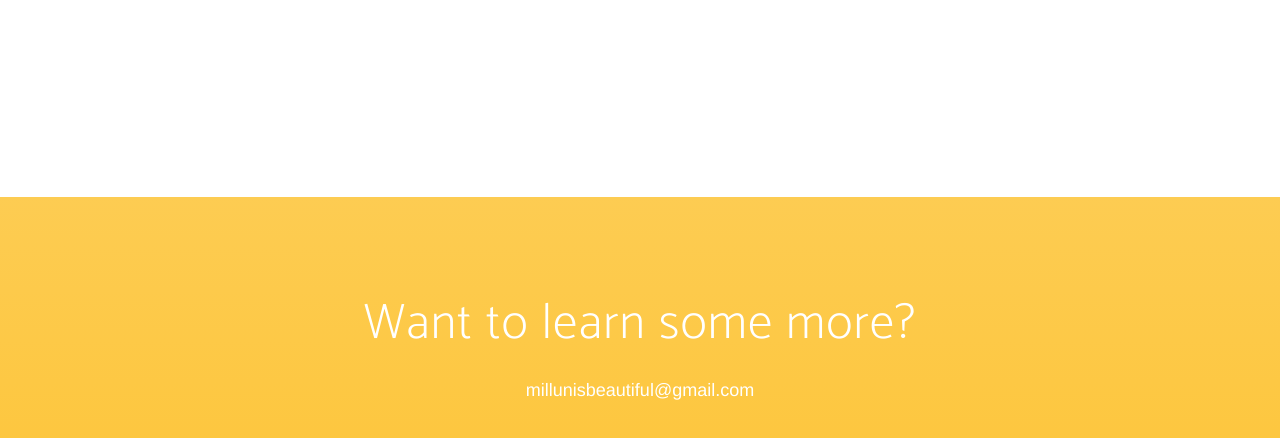
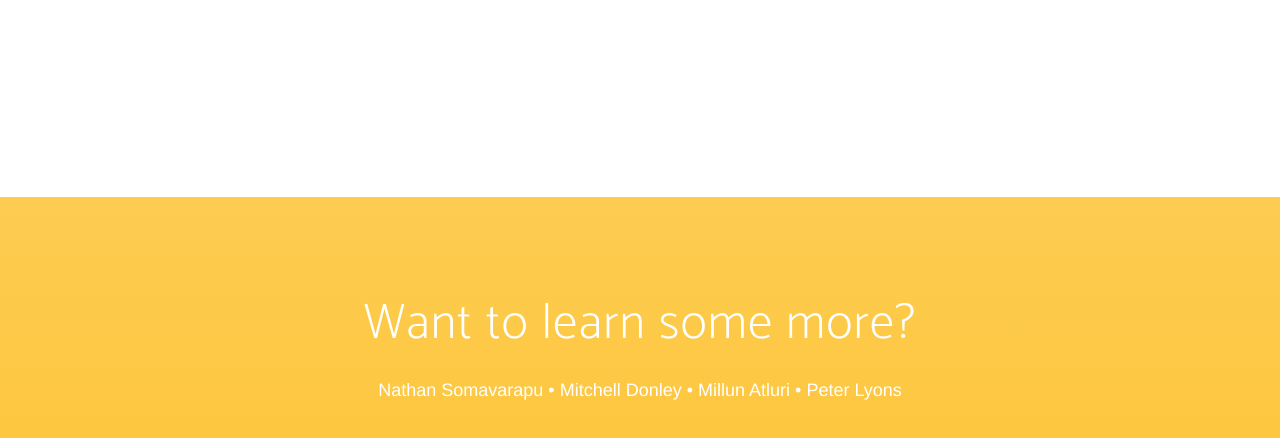
Before and after one commit to Millu/MagicMirror, a website: page index.html in a window 1280 px wide. Shown: the part 2556-2994 px from the top of the page. Drawn offline with nearby package versions, Linux system fonts and the light colour scheme; a web font is replaced by a local one.

Commit message:
updated info

```diff
--- a/index.html
+++ b/index.html
@@ -199,8 +199,8 @@
     <section id="contact" class="contact bg-primary">
         <div class="container">
             <h2>Want to learn some more?</h2>
-<p>
-                millunisbeautiful@gmail.com
+                <p>
+                    Nathan Somavarapu <span>&bull;</span> Mitchell Donley <span>&bull;</span> Millun Atluri <span>&bull;</span> Peter Lyons
                 </p>
             </ul>
         </div>
```
